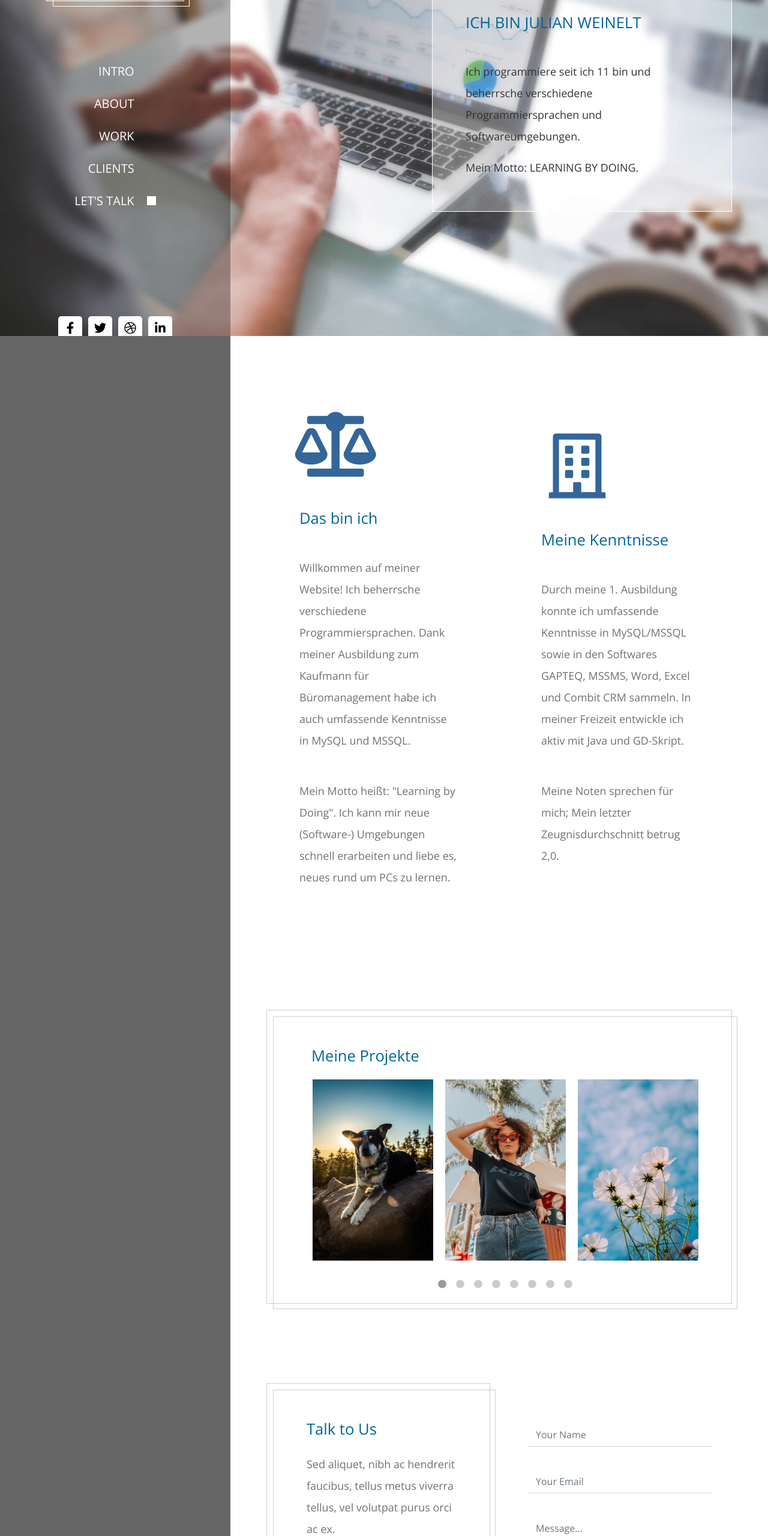
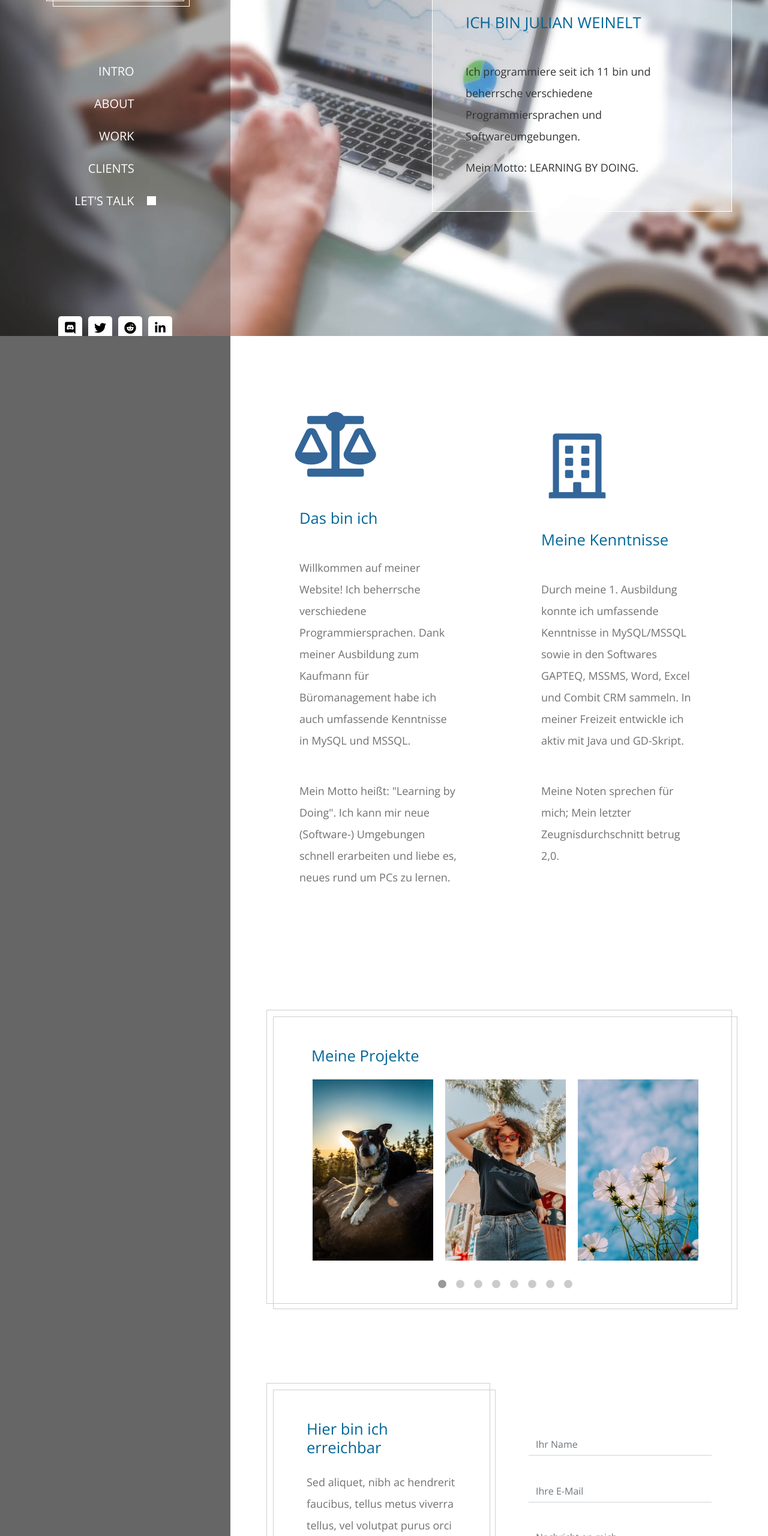
Before and after one commit to JWeinelt/JWeinelt, a plain HTML site: page index.html in a window 1280 px wide. Shown: the part 240-2800 px from the top of the page at 60% size. Drawn offline with nearby package versions, Linux system fonts and the light colour scheme.

Commit message:
Update index.html

```diff
--- a/index.html
+++ b/index.html
@@ -68,8 +68,8 @@ https://templatemo.com/tm-536-dream-pulse
               </ul>
               <ul class="nav flex-row tm-social-links">
                 <li class="nav-item">
-                  <a href="https://facebook.com" class="nav-link tm-social-link">
-                    <i class="fab fa-facebook-f"></i>
+                  <a href="https://discord.com" class="nav-link tm-social-link">
+                    <i class="fab fa-discord"></i>
                   </a>
                 </li>
                 <li class="nav-item">
@@ -78,8 +78,8 @@ https://templatemo.com/tm-536-dream-pulse
                   </a>
                 </li>
                 <li class="nav-item">
-                  <a href="https://dribbble.com" class="nav-link tm-social-link">
-                    <i class="fab fa-dribbble"></i>
+                  <a href="https://reddit.com" class="nav-link tm-social-link">
+                    <i class="fab fa-reddit"></i>
                   </a>
                 </li>
                 <li class="nav-item">
@@ -311,7 +311,7 @@ https://templatemo.com/tm-536-dream-pulse
                 <div class="col-xl-6 mb-5">
                   <div class="tm-double-border-1 tm-border-gray">
                     <div class="tm-double-border-2 tm-border-gray tm-box-pad">
-                        <h2 class="tm-color-primary tm-section-title mb-4">Talk to Us</h2>
+                        <h2 class="tm-color-primary tm-section-title mb-4">Hier bin ich erreichbar</h2>
                         <p class="mb-4">
                           Sed aliquet, nibh ac hendrerit faucibus, tellus metus viverra
                           tellus, vel volutpat purus orci ac ex.
@@ -328,19 +328,19 @@ https://templatemo.com/tm-536-dream-pulse
                   <div class="tm-contact-form-wrap">
                     <form action="" method="POST" class="tm-contact-form">
                         <div class="form-group">
-                          <input type="text" id="contact_name" name="contact_name" class="form-control rounded-0 border-top-0 border-right-0 border-left-0" placeholder="Your Name" required="" />
+                          <input type="text" id="contact_name" name="contact_name" class="form-control rounded-0 border-top-0 border-right-0 border-left-0" placeholder="Ihr Name" required="" />
                         </div>
                         <div class="form-group">
-                          <input type="email" id="contact_email" name="contact_email" class="form-control rounded-0 border-top-0 border-right-0 border-left-0" placeholder="Your Email" required="" />
+                          <input type="email" id="contact_email" name="contact_email" class="form-control rounded-0 border-top-0 border-right-0 border-left-0" placeholder="Ihre E-Mail" required="" />
                         </div>
 
                         <div class="form-group">
-                          <textarea rows="4" id="contact_message" name="contact_message" class="form-control rounded-0 border-top-0 border-right-0 border-left-0" placeholder="Message..." required=""></textarea>
+                          <textarea rows="4" id="contact_message" name="contact_message" class="form-control rounded-0 border-top-0 border-right-0 border-left-0" placeholder="Nachricht an mich..." required=""></textarea>
                         </div>
 
                         <div class="form-group mb-0">
                           <button type="submit" class="btn rounded-0 d-block ml-auto tm-btn-primary">
-                            SEND
+                            SENDEN
                           </button>
                         </div>
                       </form>
```
